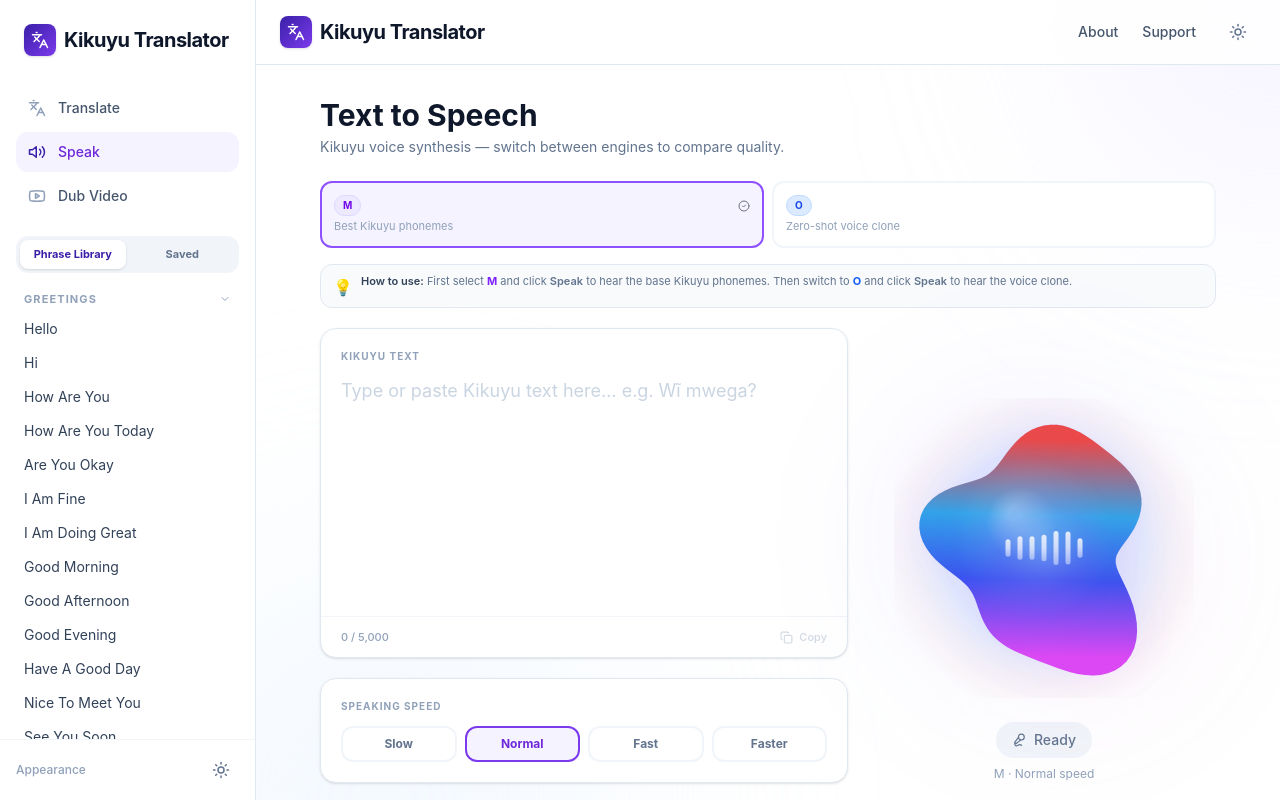
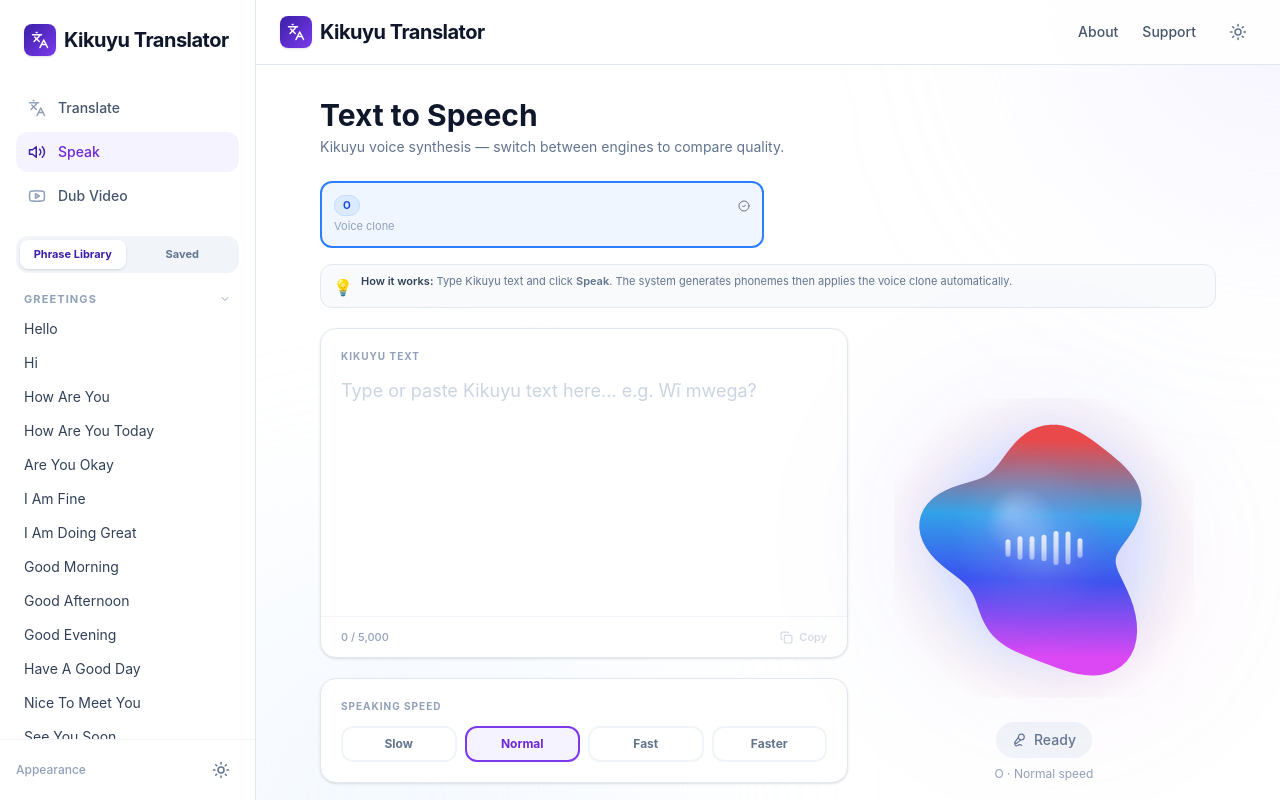
Before and after one commit to chillyreward/New-translator, a Next.js app: page /speak in a window 1280 px wide. Built offline with nearby package versions, Linux system fonts and the light colour scheme.

Commit message:
Hide MMS from UI, only show OpenVoice, pipeline unchanged

```diff
--- a/app/speak/page.tsx
+++ b/app/speak/page.tsx
@@ -23,20 +23,12 @@ const SPEEDS = [
   { value: 1.1,  label: "Faster" },
 ];
 
-// Voice engines — each has a different character
+// Voice engines — only OpenVoice shown (MMS runs silently in the pipeline first)
 const ENGINES = [
-  {
-    id: "mms",
-    name: "M",
-    desc: "Best Kikuyu phonemes",
-    color: "violet",
-    badge: "bg-violet-100 dark:bg-violet-900/30 text-violet-700 dark:text-violet-300 border-violet-200 dark:border-violet-800",
-    active: "border-violet-500 bg-violet-50 dark:bg-violet-900/20",
-  },
   {
     id: "openvoice",
     name: "O",
-    desc: "Zero-shot voice clone",
+    desc: "Voice clone",
     color: "blue",
     badge: "bg-blue-100 dark:bg-blue-900/30 text-blue-700 dark:text-blue-300 border-blue-200 dark:border-blue-800",
     active: "border-blue-500 bg-blue-50 dark:bg-blue-900/20",
@@ -57,7 +49,7 @@ function SpeakContent() {
   const searchParams = useSearchParams();
   const [text, setText]         = useState(searchParams.get("q") ?? "");
   const [speed, setSpeed]       = useState(0.75);
-  const [engine, setEngine]     = useState("mms");
+  const [engine, setEngine]     = useState("openvoice");
   const [state, setState]       = useState<State>("idle");
   const [error, setError]       = useState<string | null>(null);
   const [copied, setCopied]     = useState(false);
@@ -192,11 +184,9 @@ function SpeakContent() {
             <div className="flex items-start gap-2 px-3 py-2 mb-5 bg-slate-50 dark:bg-slate-900 border border-slate-200 dark:border-slate-800 rounded-xl">
               <span className="text-slate-400 dark:text-slate-500 mt-0.5 shrink-0">💡</span>
               <p className="text-[11px] text-slate-500 dark:text-slate-400 leading-relaxed">
-                <span className="font-semibold text-slate-700 dark:text-slate-300">How to use:</span>{" "}
-                First select <span className="font-bold text-violet-600 dark:text-violet-400">M</span> and click{" "}
-                <span className="font-semibold">Speak</span> to hear the base Kikuyu phonemes.
-                Then switch to <span className="font-bold text-blue-600 dark:text-blue-400">O</span> and click{" "}
-                <span className="font-semibold">Speak</span> to hear the voice clone.
+                <span className="font-semibold text-slate-700 dark:text-slate-300">How it works:</span>{" "}
+                Type Kikuyu text and click <span className="font-semibold">Speak</span>.
+                The system generates phonemes then applies the voice clone automatically.
               </p>
             </div>
 
```
